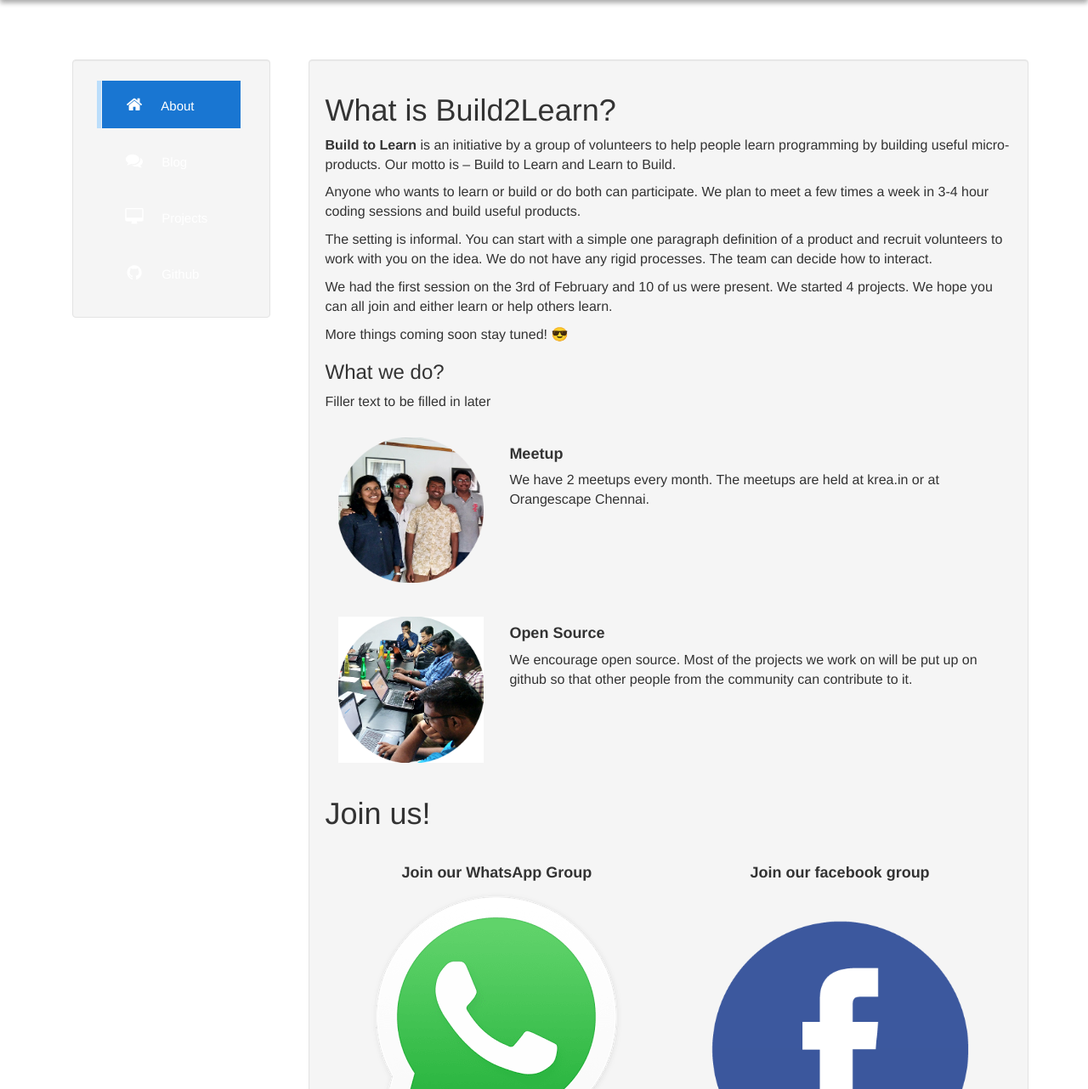
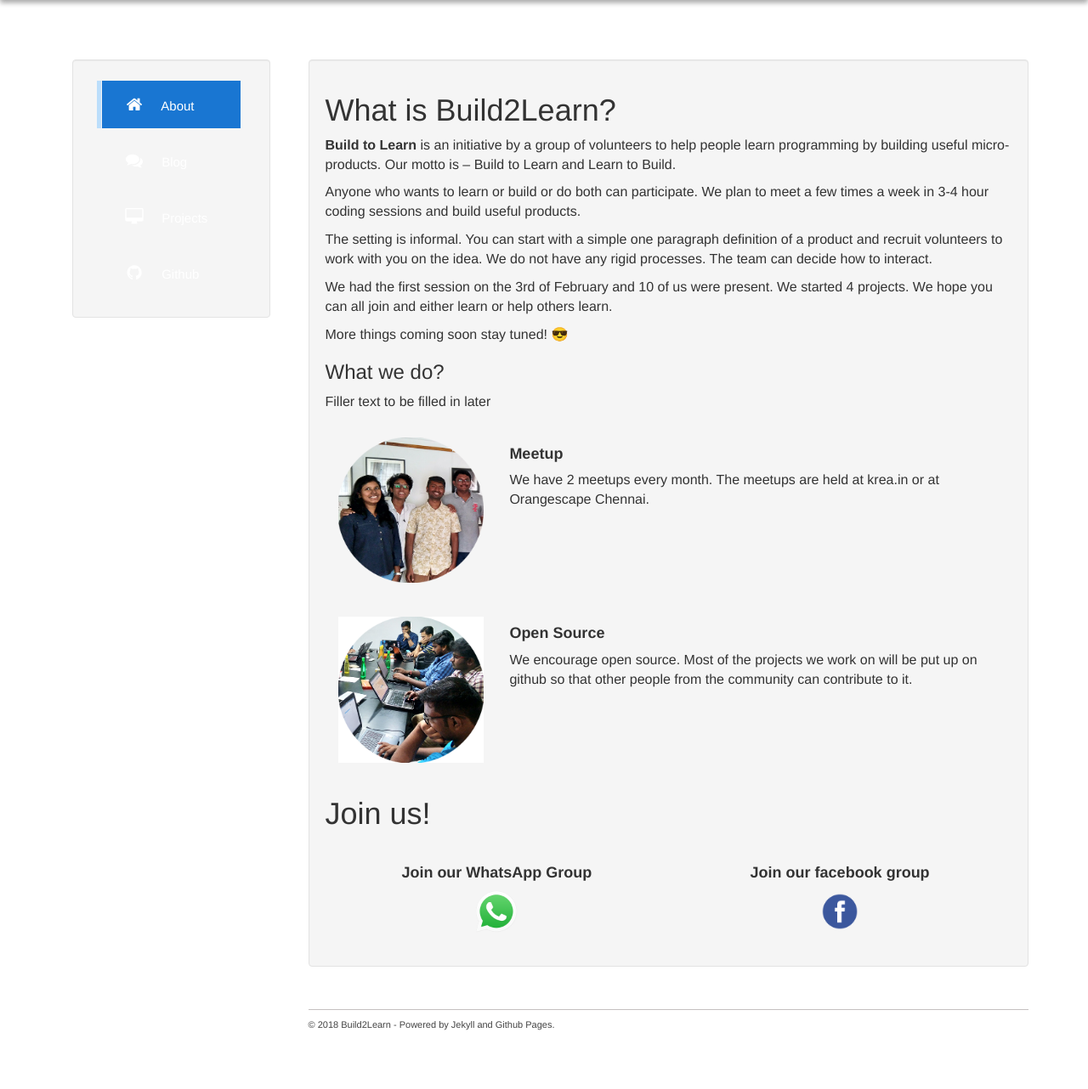
Before and after one commit to b2l-chennai/b2l-chennai.github.io, a Jekyll site: the page built from about.md, in a window 1280 px wide. Shown: the part 647-1929 px from the top of the page at 85% size. Built offline with Jekyll 4.4.1, drawn with Linux system fonts in a browser that asks for light colours; grey boxes are pictures that could not be loaded.

Commit message:
Update about.md

```diff
--- a/about.md
+++ b/about.md
@@ -51,11 +51,11 @@
     <div class="row">
         <div class="col-sm-6 text-center center-block">
             <h4><strong>Join our WhatsApp Group</strong></h4>
-            <a href="https://chat.whatsapp.com/6lSVfYjlnbmFWOde8dsRsi"><img class="center-block" src="/b2l-chennai.github.io/static/img/whatsapp.png"></a>
+            <a href="https://chat.whatsapp.com/6lSVfYjlnbmFWOde8dsRsi"><img class="center-block" src="/b2l-chennai.github.io/static/img/whatsapp.png" style="width:50px;height:50px;"></a>
         </div>
         <div class="col-sm-6 text-center">
             <h4><strong>Join our facebook group</strong></h4>
-            <a href="https://www.facebook.com/groups/1857417830966437/"><img class="center-block" src="/b2l-chennai.github.io/static/img/facebook.png"></a>
+            <a href="https://www.facebook.com/groups/1857417830966437/"><img class="center-block" src="/b2l-chennai.github.io/static/img/facebook.png" style="width:50px;height:50px;"></a>
         </div>
     </div>
 </div>
```
